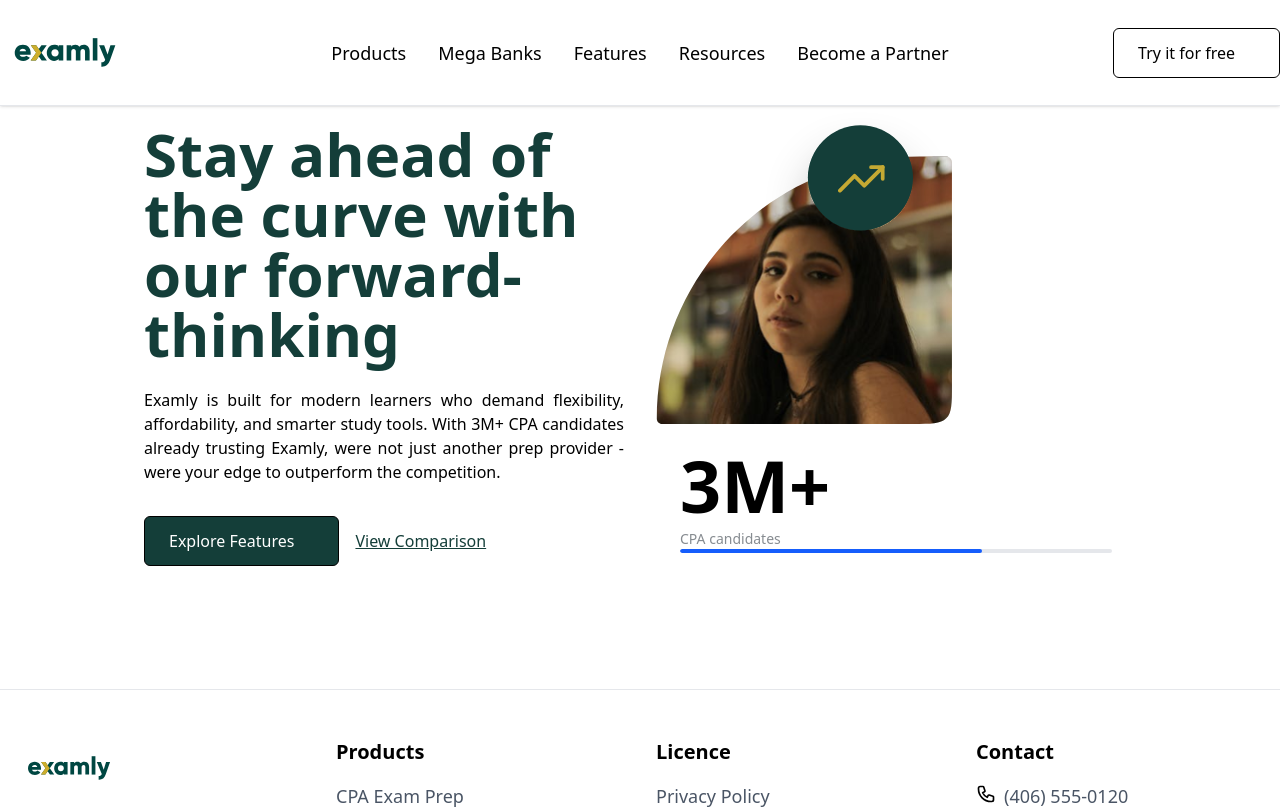
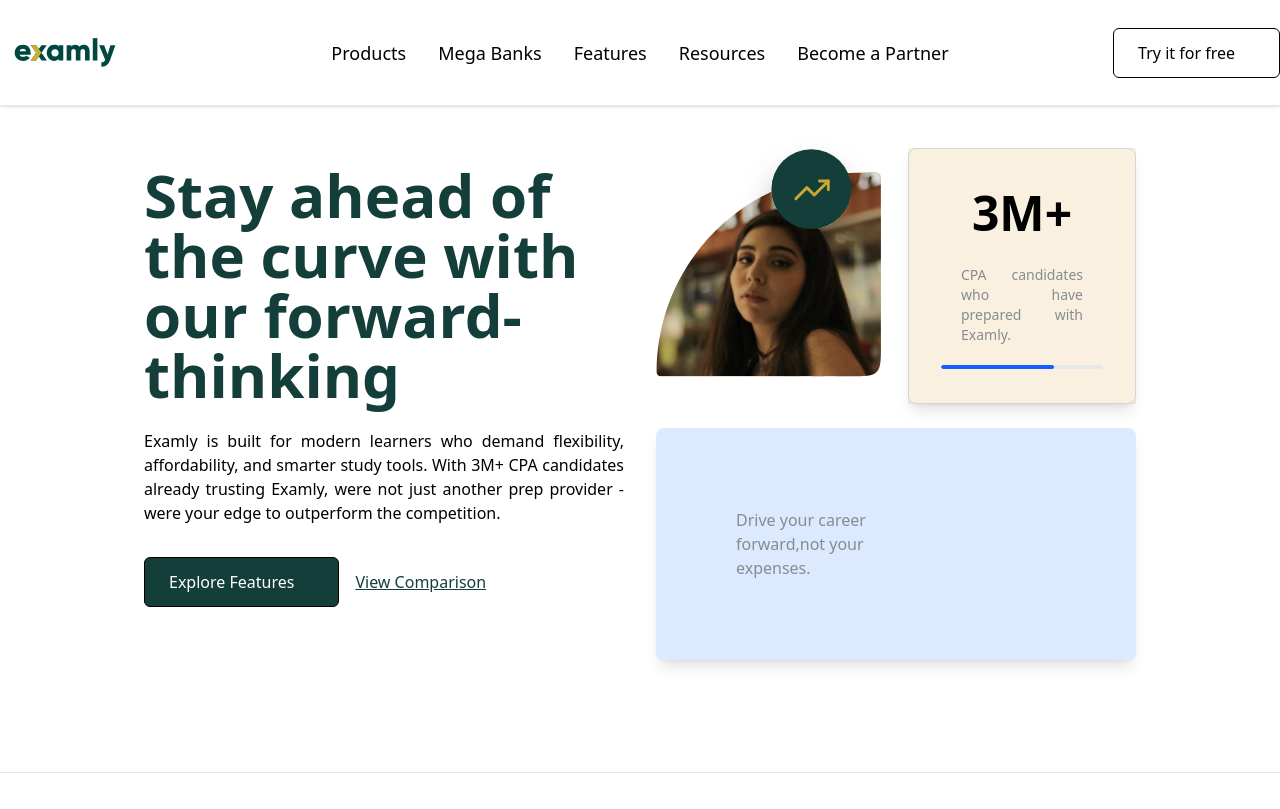
Before and after one commit to examlyone/examly-landing-web, a Next.js app: page / in a window 1280 px wide. Shown: the top 809 px of the page. Built offline with nearby package versions, Linux system fonts and the light colour scheme.

Commit message:
hero page

```diff
--- a/src/app/page.tsx
+++ b/src/app/page.tsx
@@ -29,17 +29,19 @@
           </div>
 
           {/* Right column - 40% width (2/5 columns) */}
-          <div className="md:col-span-2">
-            <div>
+          <div className=" grid grid-cols-2 md:col-span-2 gap-6 items-center">
+            <div className="flex justify-center items-center">
               <Image src="/images/home/hero.svg" alt="hero" width={300} height={300} />
-              <div className="flex flex-col justify-between h-full p-6">
+              </div>
+            <div className="grid grid-cols-1 gap-6 bg-[#F9F0DF] mt-9">
+              <div className="grid grid-col justify-between md:h-64 md:py-10 sm:p-8 border border-gray-300 rounded-lg shadow-lg sm:h-25 lg-full h-full flex flex-col">
                 {/* Top section with stat and description */}
-                <div className="flex flex-col">
-                  <Text variant="h1" className={`text-[#143E39] text-7xl font-bold mb-2`}>
+                <div className="flex flex-col sm:flex-col items-center justify-between">
+                  <Text variant="h1" className={`text-[#F143E39] sm:text-4xl md:text-5xl  font-bold mb-2 `}>
                     3M+
                   </Text>
-                  <Text variant="p" className={`text-[#143E39] text-sm`}>
-                    CPA candidates
+                  <Text variant="p" className={`text-[#143E39] text-sm text-justify p-5 font-normal`}>
+                    CPA candidates who have prepared with Examly.
                   </Text>
                 </div>
 
@@ -55,6 +57,19 @@
               </div>
             </div>
             {/* <HeroStatsGroup className="w-full" /> */}
+            <div className="md:col-span-2 flex flex-col justify-space-between">
+              <div className="grid grid-cols-2 bg-blue-100 p-20 rounded-lg shadow-lg sm:w-full">
+                 <div className="flex text-left items-center">
+                    <Text variant="p" className="">
+                      Drive your career
+                       forward,not your expenses.
+                    </Text>
+                 </div>
+                 <div className="flex justify-end items-center flex flex-cols-3">
+
+                 </div>
+              </div>
+            </div>
           </div>
         </div>
       </div>
```
